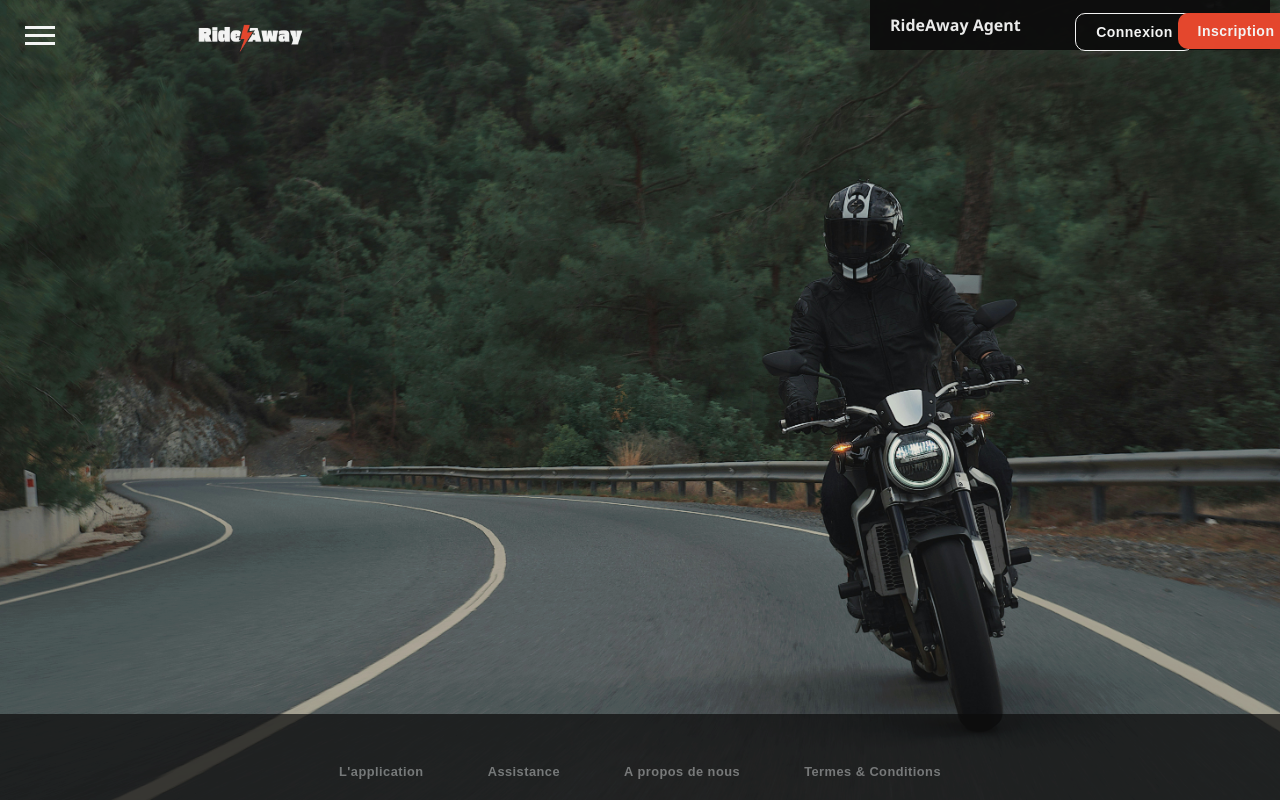
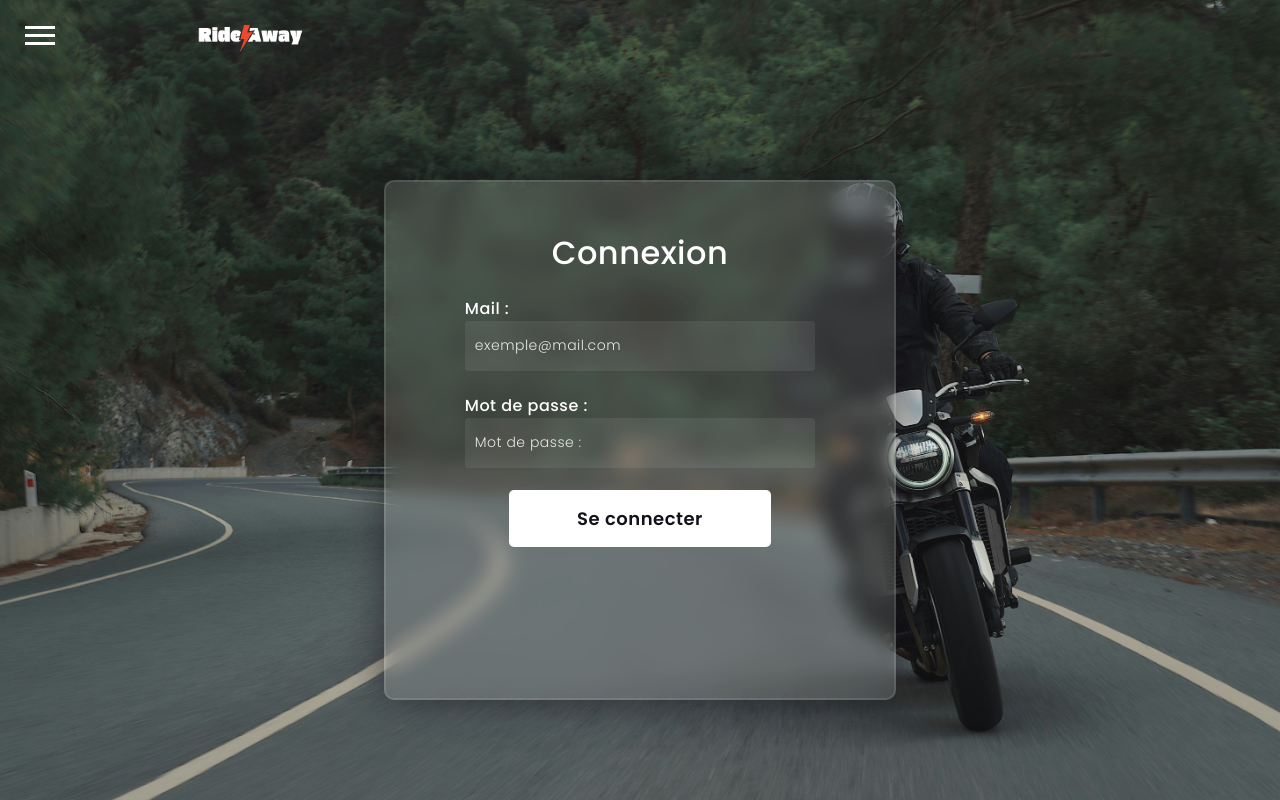
Before and after one commit to AxelMGit/ESGI-ProjetAnnuel1, a PHP site: page / in a window 1280 px wide. Run offline with PHP 8.4, Linux system fonts and the light colour scheme; some libraries are stand-ins or nearby versions; some web fonts are replaced.

Commit message:
connexion obligatoire

```diff
--- a/index.php
+++ b/index.php
@@ -1,15 +1,122 @@
-<!DOCTYPE html>
 <html lang="en">
 <head>
-    <meta charset="UTF-8">
-    <meta name="viewport" content="width=device-width, initial-scale=1.0">
+
+    <title>login</title>
+
+    <link rel="preconnect" href="https://fonts.gstatic.com">
+    <link rel="stylesheet" href="https://cdnjs.cloudflare.com/ajax/libs/font-awesome/5.15.4/css/all.min.css">
+    <link href="https://fonts.googleapis.com/css2?family=Poppins:wght@300;500;600&display=swap" rel="stylesheet">
+
     <link rel="stylesheet" href="style.css">
-    <script type="text/javascript" src="chatbot.js"></script>
-    <title>RideAway</title>
+    <link rel="stylesheet" href="stylesignup.css">
+
 </head>
-<body class="accueil">
 
-<?php include('connexionbase.php'); ?>
+<body>
+    <?php include('connexionbase.php');
+    session_start();
+    if (isset($_SESSION['id_user'])) {
+        header('Location: accueilrideaway.php');
+        exit();
+    }
+    ?>
+    <?php
+        require_once('vendor/autoload.php');
+        use phpmailer\phpmailer\PHPMailer;
+
+        require 'vendor\phpmailer\phpmailer\src\Exception.php';
+        require 'vendor\phpmailer\phpmailer\src\PHPMailer.php';
+        require 'vendor\phpmailer\phpmailer\src\SMTP.php';
+
+
+
+
+        if (isset($_POST["mail"]) && isset($_POST["mdp"])) {
+
+            try {
+                $mail = new PHPMailer();
+                echo "PhpMailer bien utilisé";
+
+            } catch (Exception $e) {
+                $e->getMessage();
+            }
+
+
+            $email = $_POST["mail"];
+            $mdp = $_POST["mdp"];
+
+
+            $requete = 'SELECT mail, mdp
+            FROM utilisateur Where mail = :email';
+            $ex_requete = $pdo->prepare($requete);
+            $ex_requete->execute([':email' => $email]);
+            $res_requete = $ex_requete->fetch(PDO::FETCH_ASSOC);
+
+            $emailbase = $res_requete['mail'];
+            $mdpbase = $res_requete['mdp'];
+
+            if($emailbase == $email && password_verify($mdp, $mdpbase)){
+                session_start();
+                $code = str_pad(mt_rand(0, 999999), 6, '0', STR_PAD_LEFT);
+
+
+                $_SESSION['verifcode'] = $code;
+
+
+
+                $_SESSION['email'] = $email;
+                $_SESSION['mdp'] = $hashmdp;
+
+
+                $mail->isSMTP();
+                $mail->Host = 'smtp.gmail.com';
+                $mail->Port = 587;
+                $mail->SMTPSecure = 'tls';
+                $mail->SMTPAuth = true;
+                $mail->Username = 'rideawaycontact@gmail.com';
+                $mail->Password = 'scxg okmt cbkf ntmv';
+
+
+                $subject = 'Code de verification RideAway';
+                $message ='Votre code de verification est :  '. $code;
+                $headers = 'rideawaycontact@gmail.com' . "\r\n" .
+                    'Reply-To: rideawaycontact@gmail.com' . "\r\n" .
+                    'X-Mailer: PHP/' . phpversion();
+
+                $mail->isHTML(true);
+
+
+                $mail->setFrom('rideawaycontact@gmail.com', 'RideAway');
+                $mail->addReplyTo('rideawaycontact@gmail.com', 'RideAway');
+                $mail->addAddress($email);
+                $mail->Subject = $subject;
+                $mail->Body = $message;
+                $mail->addCustomHeader('Return-Path', 'rideawaycontact@gmail.com');
+
+
+
+                if (!$mail->send()) {
+                    echo 'Erreur lors de l\'envoi du message : ' . $mail->ErrorInfo;
+                } else {
+                    header('Location: confirmationlogin.php');
+                    exit();
+                };
+            }else {
+                echo "Erreur de mot de passe ou de nom d'utilisateur.";
+            }
+
+
+
+
+
+
+        };
+
+
+
+
+    ?>
+
 
     <div class="page">
         <div id="nav-container">
@@ -21,8 +128,8 @@
             </div>
             <div id="nav-content" tabindex="0">
                 <ul>
-                    <li><a href="#0">Poster</a></li>
-                    <li><a href="ajouter.php">Forum</a></li>
+                    <li><a href="ajouter.php">Poster</a></li>
+                    <li><a href="#0">Forum</a></li>
                     <li><a href="#0">Entretiens</a></li>
                     <li><a href="#0">GPS moto</a></li>
                     <li><a href="#0">Contact</a></li>
@@ -31,38 +138,24 @@
         </div>
 
         <div id="logo">
-    <a href="index.php">
-        <img src="img/logo.png" alt="logo">
-    </a>
-        </div>
+        <a href="index.php">
+            <img src="img/logo.png" alt="logo">
+        </a>
+    </div>
 
-        <div class="login-buttons">
-            <a href="login.php" class="login-button">Connexion</a>
-            <a href="signup.php" class="signup-button">Inscription</a>
 
-        </div>
 
-    <iframe id="chatbot"
-            src="chatbot.php"
-            frameborder="0">
-    </iframe>
+    <form class="formsignlogin" method="post" >
+        <h3>Connexion</h3>
 
+            <label >Mail :</label>
+            <input type="text" placeholder="exemple@mail.com" name="mail">
+
+            <label>Mot de passe :</label>
+            <input type="password" placeholder="Mot de passe :" name="mdp">
+
+        <button type="submit">Se connecter </button>
+
+    </form>
 </body>
 </html>
-
-<footer>
-<div class="footer">
-<div class="row">
-
-</div>
-
-<div class="row">
-<ul>
-<li><a href="application.html">L'application</a></li>
-<li><a href="contact.html">Assistance</a></li>
-<li><a href="#">A propos de nous</a></li>
-<li><a href="termes_conditions.html">Termes & Conditions</a></li>
-</ul>
-</div>
-</div>
-</footer>
--- a/sessions.txt
+++ b/sessions.txt
@@ -1 +1 @@
-{"a7f7760be3b4734f56416353d5072c63":1716468824}
+{"9be1d4e5618d329b220333f4ea6fc9c1":1716978777}
--- a/signup.php
+++ b/signup.php
@@ -84,7 +84,7 @@
             if (!$mail->send()) {
                 echo 'Erreur lors de l\'envoi du message : ' . $mail->ErrorInfo;
             } else {
-                header('Location: confirmation.php');
+                header('Location: confirmationsignup.php');
                 exit();
             };
 
@@ -122,11 +122,7 @@
         </a>
     </div>
 
-    <div class="login-buttons">
-        <a href="login.php" class="login-button">Connexion</a>
-        <a href="signup.php" class="signup-button">Inscription</a>
 
-    </div>
 
     <div class="background">
     </div>
--- a/stylesignup.css
+++ b/stylesignup.css
@@ -5,38 +5,36 @@
     box-sizing: border-box;
 }
 
-.background{
-    width: 430px;
-    height: 520px;
-    position: relative;
+.formsignlogin input {
+    width: 80%;
+    height: 10%;
+    margin-left: 10%;
+}
+.formsignlogin label {
+    margin-top: 5%;
+    margin-left: 10%;
+}
+.formsignlogin button {
+    margin-top: 5%;
+    width: 60%;
+    margin-left: 20%;
+}
+.formsignlogin{
+    height: 65%;
+    width: 40%;
+    background-color: rgba(255,255,255,0.13);
+    position: absolute;
     transform: translate(-50%,-50%);
+    top: 55%;
     left: 50%;
-    top: 50%;
-}
-.background .shape{
-    height: 300px;
-    width: 300px;
-    position: absolute;
-    border-radius: 50%;
-}
-.shape:first-child{
-    background: linear-gradient(
-        #ff8554,
-        #ff0000
-    );
+    border-radius: 10px;
+    backdrop-filter: blur(10px);
+    border: 2px solid rgba(255,255,255,0.1);
+    box-shadow: 0 0 40px rgba(8,7,16,0.6);
+    padding: 50px 35px;
 
-    left: -250px;
-    top: -100px;
-}
-.shape:last-child{
-    background: linear-gradient(
-        to right,
-        #ff8554,
-        #ff0000
-    );
 
-    right: -250px;
-    bottom: -170px;
+
 }
 
 .formsign{
@@ -52,6 +50,7 @@
     border: 2px solid rgba(255,255,255,0.1);
     box-shadow: 0 0 40px rgba(8,7,16,0.6);
     padding: 50px 35px;
+
 
 
 }
```
Also changed, not shown: accueilrideaway.php (added, +71 -0 lines), ajouter.php (+6 -1 lines), confirmationlogin.php (renamed from confirmation.php, +15 -8 lines), confirmationsignup.php (added, +124 -0 lines), login.php (deleted, +0 -192 lines), logout.php (added, +7 -0 lines), register.php (deleted), verification.php (deleted).
